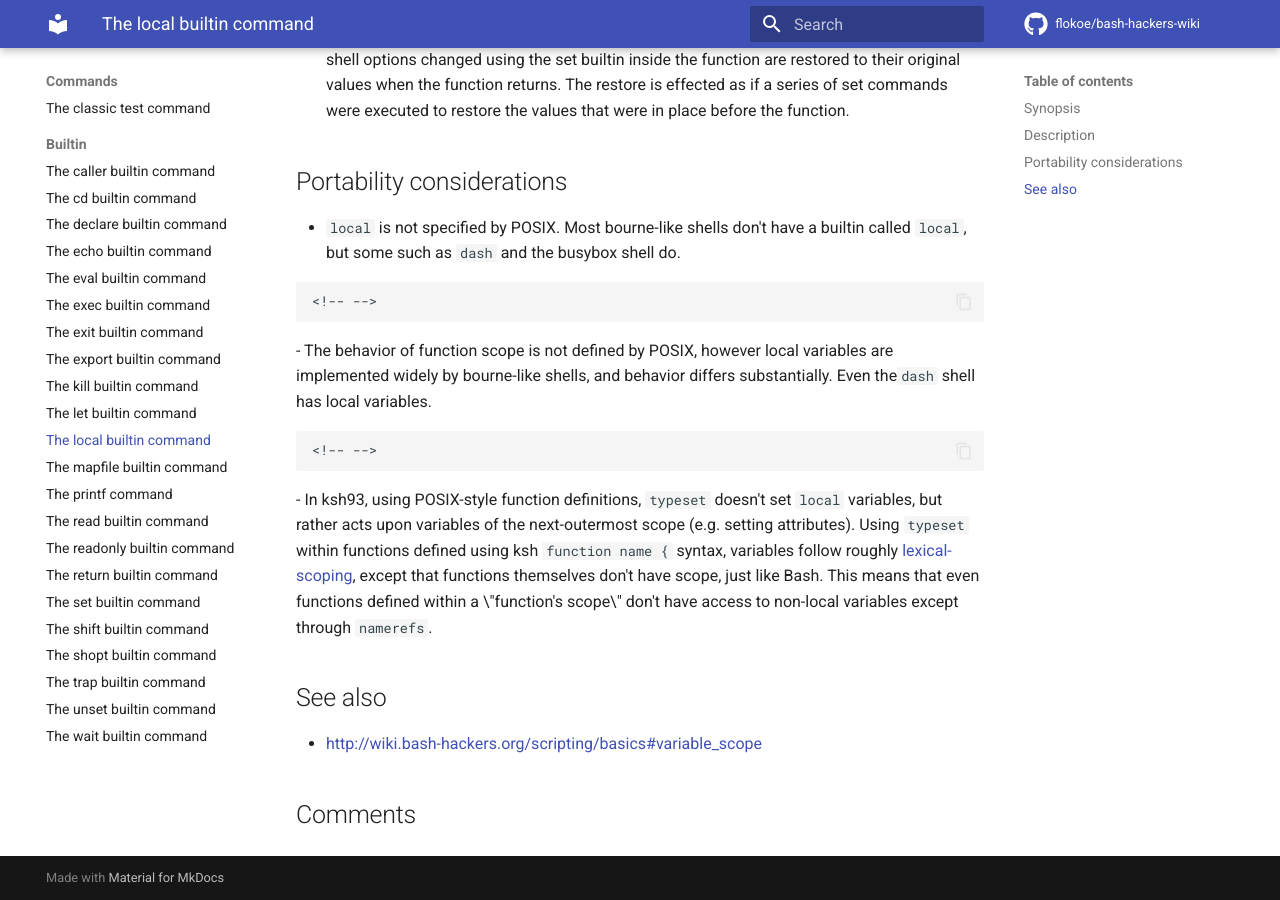
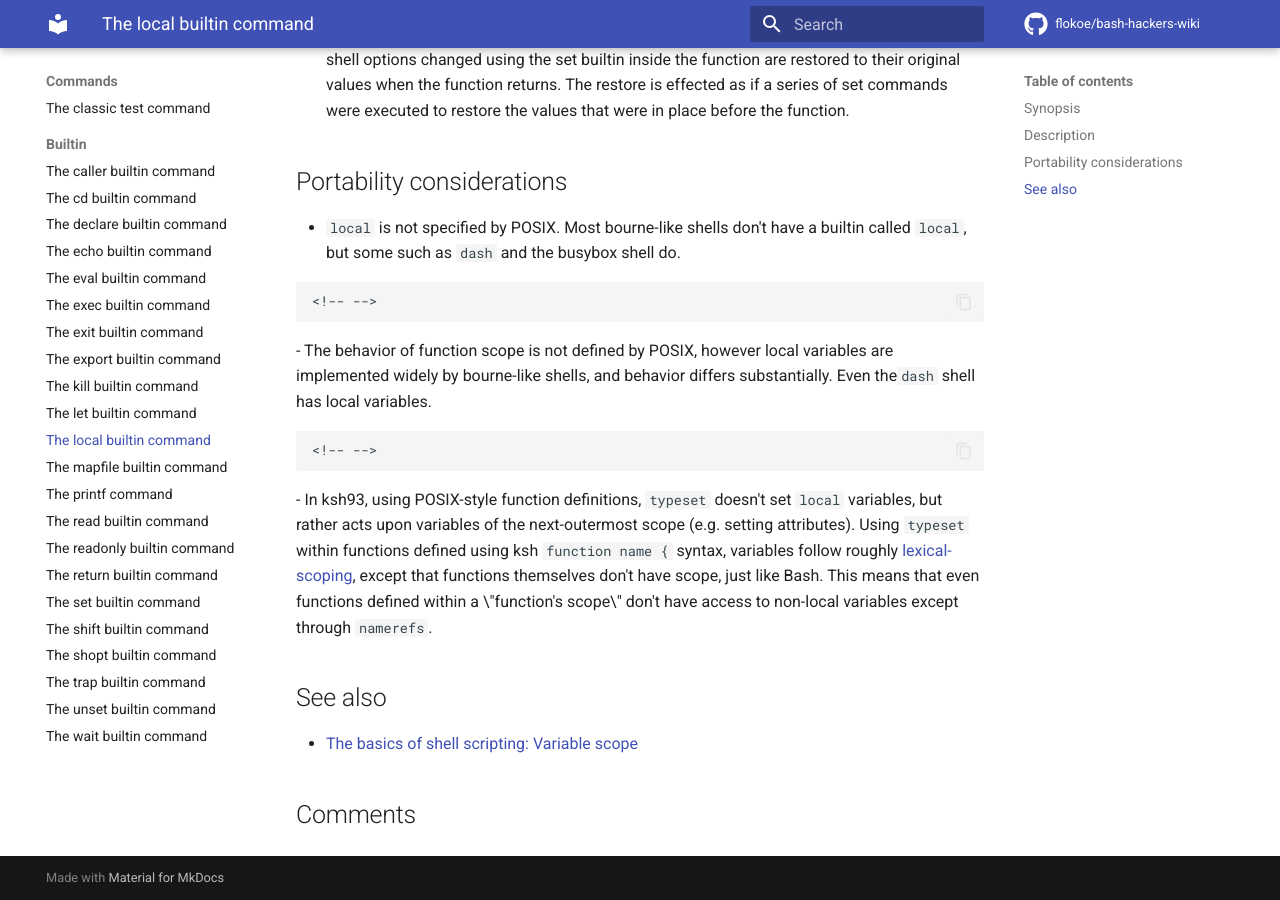
Before and after one commit to flokoe/bash-hackers-wiki, an MkDocs documentation site: the page built from docs/commands/builtin/local.md, in a window 1280 px wide and 900 px high, scrolled down 574 px. Built offline with MkDocs 1.6.1 and Material for MkDocs 9.7.7, drawn with Linux system fonts in a browser that asks for light colours; comment, search, counter and statistics services are not loaded; old or Windows-style settings are respelled for this version of MkDocs.

Commit message:
Fix link to old bash hackers wiki

```diff
--- a/docs/commands/builtin/local.md
+++ b/docs/commands/builtin/local.md
@@ -54,4 +54,4 @@ way, and takes all the same options, with 3 exceptions:
 
 ## See also
 
--   <http://wiki.bash-hackers.org/scripting/basics#variable_scope>
+- [The basics of shell scripting: Variable scope](../../scripting/basics.md#variable-scope)
```
